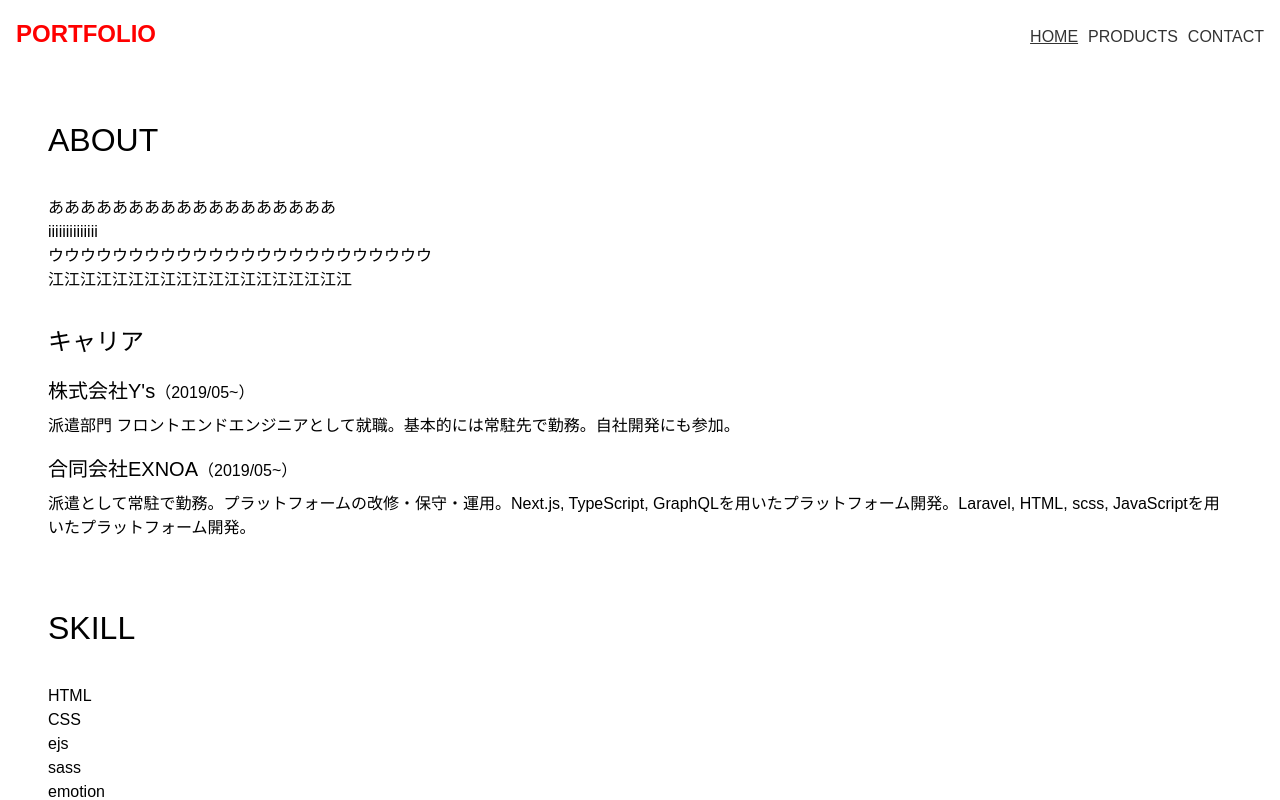
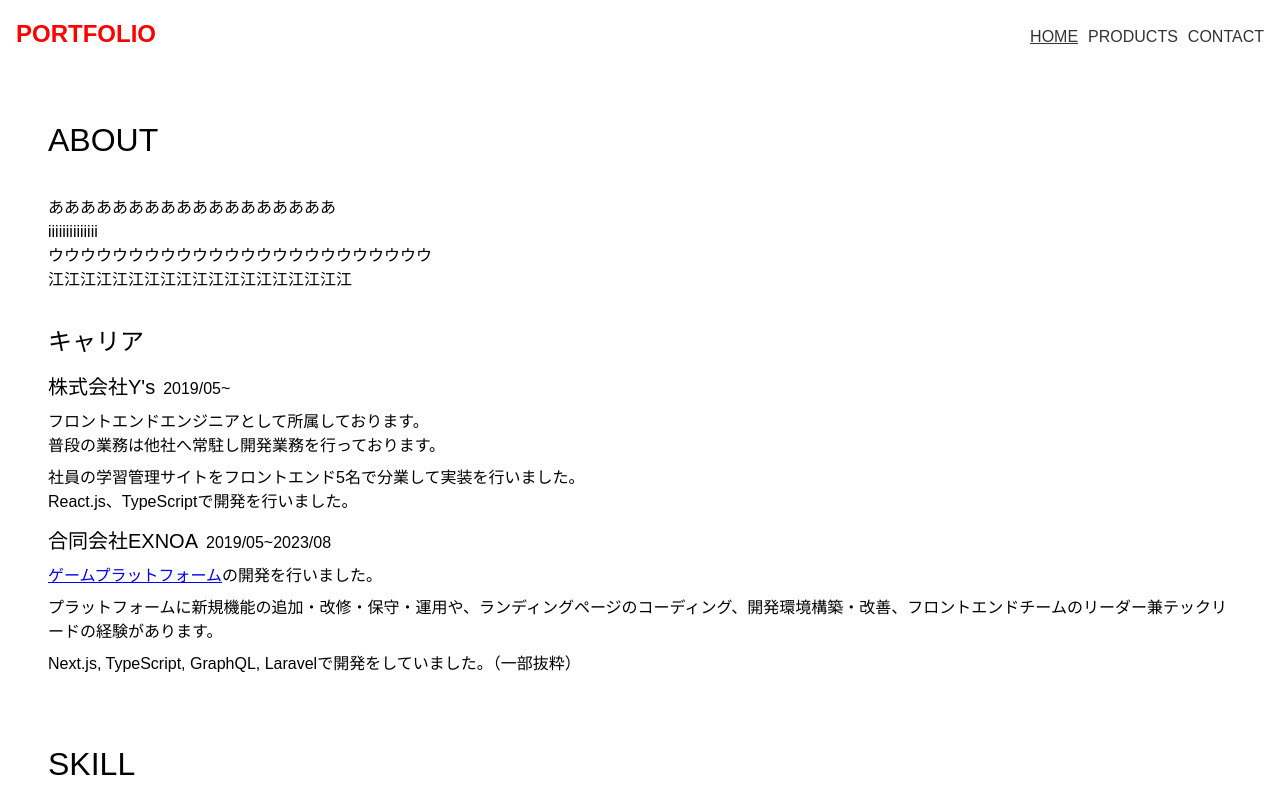
Before and after one commit to toku-chan/portfolio, a Next.js app: page / in a window 1280 px wide. Shown: the top 800 px of the page. Built offline with nearby package versions, Linux system fonts and the light colour scheme.

Commit message:
chore: 経歴の記載方法を変更

```diff
--- /dev/null
+++ b/src/feature/Career/Details/exnoa.tsx
@@ -0,0 +1,22 @@
+import { H3 } from '~/feature/Heading';
+import * as S from './styles';
+
+export function Exnoa() {
+  return (
+    <S.Section>
+      <H3>
+        合同会社EXNOA<S.Span>2019/05~2023/08</S.Span>
+      </H3>
+      <S.Paragraph>
+        <a href='https://games.dmm.com/'>ゲームプラットフォーム</a>
+        の開発を行いました。
+      </S.Paragraph>
+      <S.Paragraph>
+        プラットフォームに新規機能の追加・改修・保守・運用や、ランディングページのコーディング、開発環境構築・改善、フロントエンドチームのリーダー兼テックリードの経験があります。
+      </S.Paragraph>
+      <S.Paragraph>
+        Next.js, TypeScript, GraphQL, Laravelで開発をしていました。（一部抜粋）
+      </S.Paragraph>
+    </S.Section>
+  );
+}
--- /dev/null
+++ b/src/feature/Career/Details/index.ts
@@ -0,0 +1,2 @@
+export { Ys } from './ys';
+export { Exnoa } from './exnoa';
--- /dev/null
+++ b/src/feature/Career/Details/styles.ts
@@ -0,0 +1,14 @@
+import styled from '@emotion/styled';
+import { SpaceSize } from '~/config';
+
+export const Section = styled.section`
+  padding-top: ${SpaceSize.base_x0_75}px;
+`;
+
+export const Span = styled.span`
+  padding-left: ${SpaceSize.base_x0_5}px;
+`;
+
+export const Paragraph = styled.p`
+  padding-top: ${SpaceSize.base_x0_5}px;
+`;
--- /dev/null
+++ b/src/feature/Career/Details/ys.tsx
@@ -0,0 +1,23 @@
+import * as S from './styles';
+import { H3 } from '~/feature/Heading';
+
+export function Ys() {
+  return (
+    <S.Section>
+      <H3>
+        株式会社{`Y's`}
+        <S.Span>2019/05~</S.Span>
+      </H3>
+      <S.Paragraph>
+        フロントエンドエンジニアとして所属しております。
+        <br />
+        普段の業務は他社へ常駐し開発業務を行っております。
+      </S.Paragraph>
+      <S.Paragraph>
+        社員の学習管理サイトをフロントエンド5名で分業して実装を行いました。
+        <br />
+        React.js、TypeScriptで開発を行いました。
+      </S.Paragraph>
+    </S.Section>
+  );
+}
--- a/src/feature/Career/config.ts
+++ /dev/null
@@ -1,14 +0,0 @@
-export const career = [
-  {
-    date: '2019/05~',
-    company: "株式会社Y's",
-    detail:
-      '派遣部門 フロントエンドエンジニアとして就職。基本的には常駐先で勤務。自社開発にも参加。',
-  },
-  {
-    date: '2019/05~',
-    company: '合同会社EXNOA',
-    detail:
-      '派遣として常駐で勤務。プラットフォームの改修・保守・運用。Next.js, TypeScript, GraphQLを用いたプラットフォーム開発。Laravel, HTML, scss, JavaScriptを用いたプラットフォーム開発。',
-  },
-];
--- a/src/feature/Career/index.tsx
+++ b/src/feature/Career/index.tsx
@@ -1,38 +1,18 @@
 import styled from '@emotion/styled';
-import { career } from './config';
 import { SpaceSize } from '~/config';
-import { H2, H3 } from '../Heading';
+import { H2 } from '../Heading';
+import * as Details from './Details';
 
 const Wrapper = styled.div`
   padding-top: ${SpaceSize.base_x2}px;
-`;
-
-const CareerList = styled.section`
-  padding-top: ${SpaceSize.base}px;
-`;
-
-const Detail = styled.p`
-  margin-top: ${SpaceSize.base_x0_5}px;
 `;
 
 export function Career() {
   return (
     <Wrapper>
       <H2>キャリア</H2>
-      <ul>
-        {career.map(item => (
-          // NOTE: JSONからmdに変更しても良いかも。内容しっかり書けるようにする
-          <CareerList key={item.company}>
-            <section>
-              <H3>
-                {item.company}
-                <span>（{item.date}）</span>
-              </H3>
-              <Detail>{item.detail}</Detail>
-            </section>
-          </CareerList>
-        ))}
-      </ul>
+      <Details.Ys />
+      <Details.Exnoa />
     </Wrapper>
   );
 }
```
